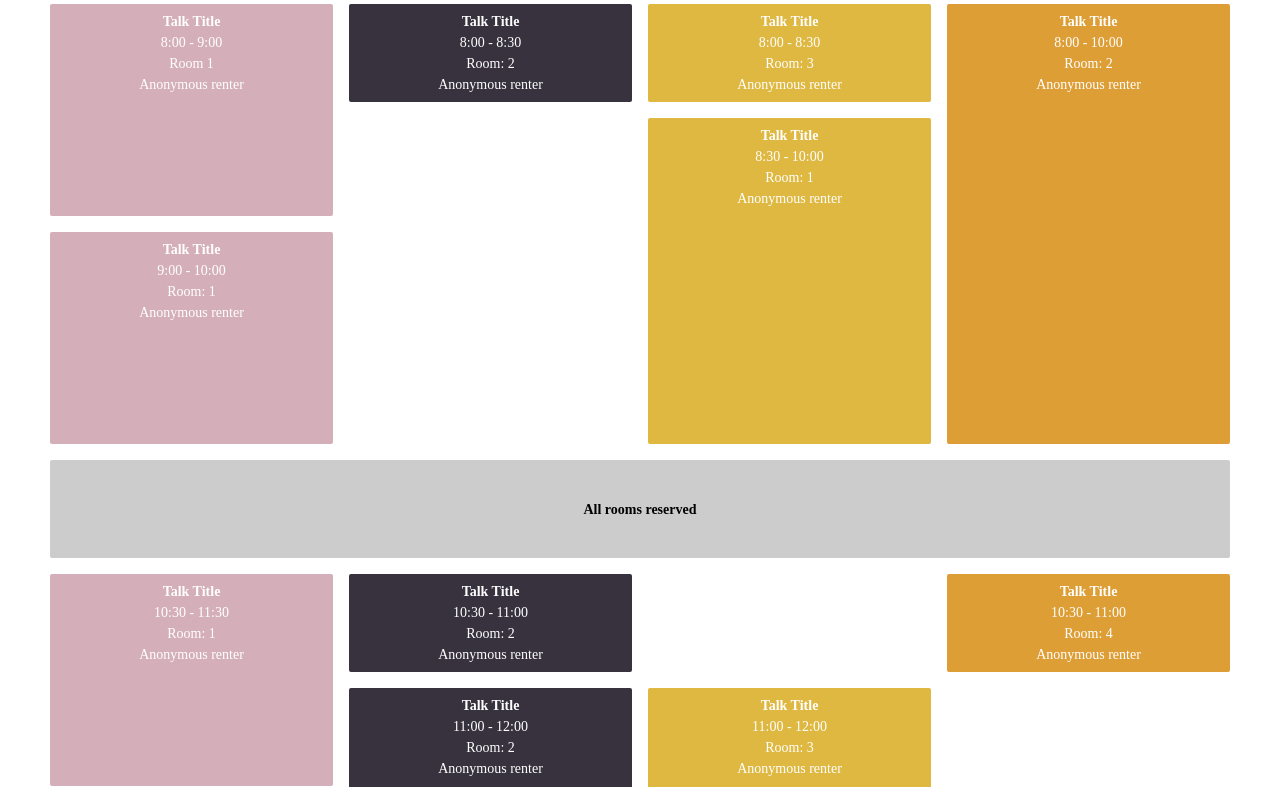
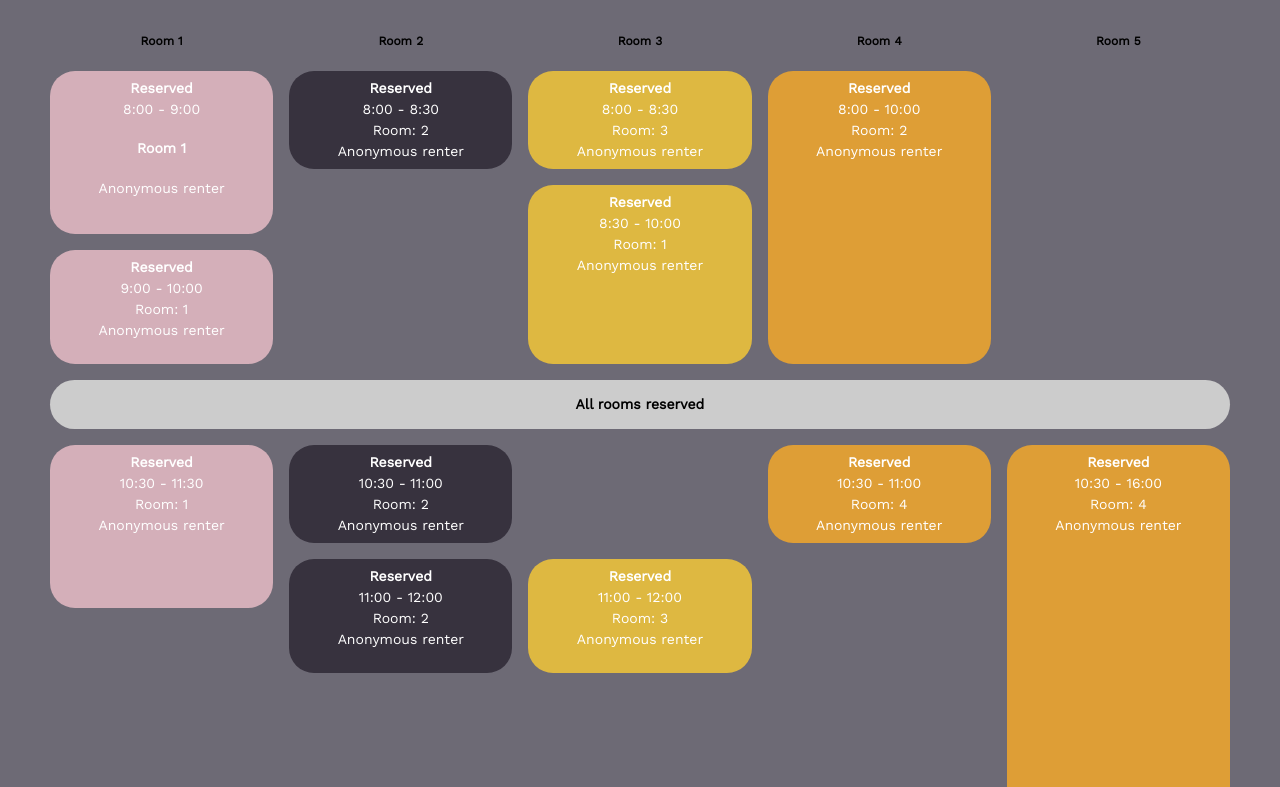
Before and after one commit to EddyGHendrickx/hobbyCentral, a plain HTML site: page html/Schedule.html in a window 1280 px wide. Shown: the part 153-940 px from the top of the page. Drawn offline with nearby package versions, Linux system fonts and the light colour scheme.

Commit message:
before break commit

```diff
--- a/css/main.css
+++ b/css/main.css
@@ -5,6 +5,22 @@
 h1 {
     text-align: center;
     background-color: #DE9E36;
+    font-size: 30px;
+    font-family: 'Teko', sans-serif; !important;
+
+}
+
+h2 {
+    text-align: center;
+    font-size: 30px !important;
+    font-family: 'Teko', sans-serif !important;
+    letter-spacing: 0.2em !important;
+
+
+}
+
+h4 {
+    font-weight: bold;
 }
 
 
@@ -12,5 +28,10 @@ body {
     background-color: #6D6A75;
     padding: 1em;
     margin: 1em;
+}
 
+p {
+    font-size: 15px;
+    text-align: left;
+    margin: 1em;
 }
--- a/html/Schedule.html
+++ b/html/Schedule.html
@@ -2,8 +2,12 @@
     <html lang="en">
     <head>
         <meta charset="UTF-8">
-        <title>Title</title>
+        <title>Schedule</title>
+        <link rel="stylesheet" href="../css/main.css">
         <link rel="stylesheet" href="../css/scheduleStyle.css">
+        <link href="https://fonts.googleapis.com/css?family=Work+Sans&display=swap" rel="stylesheet">
+        <link href="https://fonts.googleapis.com/css?family=Teko&display=swap" rel="stylesheet">
+
     </head>
     <body>
 
@@ -14,30 +18,31 @@
         <span class="track-slot Roombackground" aria-hidden="true" style="grid-column: track-2; grid-row: tracks;">Room 2</span>
         <span class="track-slot Roombackground" aria-hidden="true" style="grid-column: track-3; grid-row: tracks;">Room 3</span>
         <span class="track-slot Roombackground" aria-hidden="true" style="grid-column: track-4; grid-row: tracks;">Room 4</span>
+        <span class="track-slot Roombackground" aria-hidden="true" style="grid-column: track-5; grid-row: tracks;">Room 5</span>
 
         <div class="session session-1 track-1" style="grid-column: track-1; grid-row: time-0800 / time-0900;">
-            <h3 class="session-title">Talk Title</h3>
+            <h3 class="session-title">Reserved</h3>
             <span class="session-time">8:00 - 9:00</span>
-            <span class="session-track">Room 1</span>
+            <h4><span class="session-track">Room 1</span></h4>
             <span class="session-presenter">Anonymous renter</span>
         </div>
 
         <div class="session session-2 track-2" style="grid-column: track-2; grid-row: time-0800 / time-0830;">
-            <h3 class="session-title">Talk Title</h3>
+            <h3 class="session-title">Reserved</h3>
             <span class="session-time">8:00 - 8:30</span>
             <span class="session-track">Room: 2</span>
             <span class="session-presenter">Anonymous renter</span>
         </div>
 
         <div class="session session-3 track-3" style="grid-column: track-3; grid-row: time-0800 / time-0830;">
-            <h3 class="session-title">Talk Title</h3>
+            <h3 class="session-title">Reserved</h3>
             <span class="session-time">8:00 - 8:30</span>
             <span class="session-track">Room: 3</span>
             <span class="session-presenter">Anonymous renter</span>
         </div>
 
         <div class="session session-4 track-4" style="grid-column: track-4; grid-row: time-0800 / time-1000;">
-            <h3 class="session-title">Talk Title</h3>
+            <h3 class="session-title">Reserved</h3>
             <span class="session-time">8:00 - 10:00</span>
             <span class="session-track">Room: 2</span>
             <span class="session-presenter">Anonymous renter</span>
@@ -45,7 +50,7 @@
 
 
         <div class="session session-5 track-3" style="grid-column: track-3; grid-row: time-0830 / time-1000;">
-            <h3 class="session-title">Talk Title</h3>
+            <h3 class="session-title">Reserved</h3>
             <span class="session-time">8:30 - 10:00</span>
             <span class="session-track">Room: 1</span>
             <span class="session-presenter">Anonymous renter</span>
@@ -53,34 +58,34 @@
 
 
         <div class="session session-6 track-1" style="grid-column: track-1; grid-row: time-0900 / time-1000;">
-            <h3 class="session-title">Talk Title</h3>
+            <h3 class="session-title">Reserved</h3>
             <span class="session-time">9:00 - 10:00</span>
             <span class="session-track">Room: 1 </span>
             <span class="session-presenter">Anonymous renter</span>
         </div>
 
 
-        <div class="session session-7 track-all" style="grid-column: track-1-start / track-4-end; grid-row: time-1000 / time-1030;">
+        <div class="session session-7 track-all" style="grid-column: track-1-start / track-5-end; grid-row: time-1000 / time-1030;">
             <h3 class="session-title">All rooms reserved</h3>
         </div>
 
 
         <div class="session session-8 track-1" style="grid-column: track-1; grid-row: time-1030 / time-1130;">
-            <h3 class="session-title">Talk Title</h3>
+            <h3 class="session-title">Reserved</h3>
             <span class="session-time">10:30 - 11:30</span>
             <span class="session-track">Room: 1</span>
             <span class="session-presenter">Anonymous renter</span>
         </div>
 
         <div class="session session-9 track-2" style="grid-column: track-2; grid-row: time-1030 / time-1100;">
-            <h3 class="session-title">Talk Title</h3>
+            <h3 class="session-title">Reserved</h3>
             <span class="session-time">10:30 - 11:00</span>
             <span class="session-track">Room: 2</span>
             <span class="session-presenter">Anonymous renter</span>
         </div>
 
         <div class="session session-10 track-4" style="grid-column: track-4; grid-row: time-1030 / time-1100;">
-            <h3 class="session-title">Talk Title</h3>
+            <h3 class="session-title">Reserved</h3>
             <span class="session-time">10:30 - 11:00</span>
             <span class="session-track">Room: 4</span>
             <span class="session-presenter">Anonymous renter</span>
@@ -88,16 +93,23 @@
 
 
         <div class="session session-11 track-2" style="grid-column: track-2; grid-row: time-1100 / time-1200;">
-            <h3 class="session-title">Talk Title</h3>
+            <h3 class="session-title">Reserved</h3>
             <span class="session-time">11:00 - 12:00</span>
             <span class="session-track">Room: 2</span>
             <span class="session-presenter">Anonymous renter</span>
         </div>
 
         <div class="session session-11 track-3" style="grid-column: track-3; grid-row: time-1100 / time-1200;">
-            <h3 class="session-title">Talk Title</h3>
+            <h3 class="session-title">Reserved</h3>
             <span class="session-time">11:00 - 12:00</span>
             <span class="session-track">Room: 3</span>
+            <span class="session-presenter">Anonymous renter</span>
+        </div>
+
+        <div class="session session-10 track-4" style="grid-column: track-5; grid-row: time-1030 / time-1600;">
+            <h3 class="session-title">Reserved</h3>
+            <span class="session-time">10:30 - 16:00</span>
+            <span class="session-track">Room: 4</span>
             <span class="session-presenter">Anonymous renter</span>
         </div>
 
--- a/scss/scheduleStyle.scss
+++ b/scss/scheduleStyle.scss
@@ -1,18 +1,34 @@
+* {
+  font-family: 'Work Sans', sans-serif;
+}
+
 @media screen and (min-width:700px) {
   .schedule {
     display: grid;
     grid-gap: 1em;
     grid-template-rows:
             [tracks] auto
-            [time-0800] 1fr
-            [time-0830] 1fr
-            [time-0900] 1fr
-            [time-0930] 1fr
-            [time-1000] 1fr
-            [time-1030] 1fr
-            [time-1100] 1fr
-            [time-1130] 1fr
-            [time-1200] 1fr;
+            [time-0800] 0.5fr
+            [time-0830] 0.5fr
+            [time-0900] 0.5fr
+            [time-0930] 0.5fr
+            [time-1000] 0.5fr
+            [time-1030] 0.5fr
+            [time-1100] 0.5fr
+            [time-1130] 0.5fr
+            [time-1200] 0.5fr
+            [time-1230] 0.5fr
+            [time-1300] 0.5fr
+            [time-1330] 0.5fr
+            [time-1400] 0.5fr
+            [time-1450] 0.5fr
+            [time-1500] 0.5fr
+            [time-1530] 0.5fr
+            [time-1600] 0.5fr
+            [time-1630] 0.5fr
+            [time-1700] 0.5fr
+            [time-1730] 0.5fr;
+
     /* Note 1:
     Use 24hr time for gridline names for simplicity
 
@@ -25,7 +41,8 @@
             [track-1-end track-2-start] 1fr
             [track-2-end track-3-start] 1fr
             [track-3-end track-4-start] 1fr
-            [track-4-end];
+            [track-4-end track-5-start] 1fr
+            [track-5-end];
   }
 }
 
@@ -77,7 +94,7 @@ body {
 
 .session {
   padding: .5em;
-  border-radius: 2px;
+  border-radius: 25px;
   font-size: 14px;
   text-align: center;
 
@@ -163,13 +180,11 @@ hr {
   margin: 40px 0;
 }
 
-h2 {
-  text-align: center;
-}
+
 .Headerbackground {
   background-color: #37323E;
   padding: .5em;
-  border-radius: 2px;
+  border-radius: 25px;
   font-size: 14px;
 
 }
```
Also changed, not shown: css/scheduleStyle.css, 1 other file.
